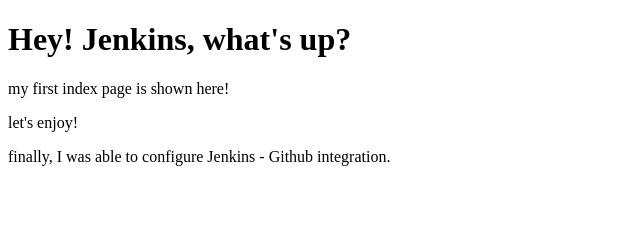
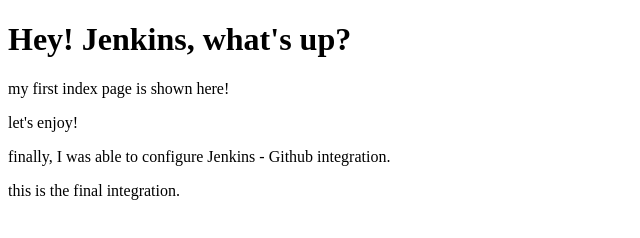
Before and after one commit to kanoloa/sampleJava, a plain HTML site: page index.html in a window 1280 px wide. Shown: the whole page, without its empty margins (0-640 px from the left). Drawn offline with Linux system fonts and the light colour scheme.

```diff
--- a/index.html
+++ b/index.html
@@ -9,5 +9,6 @@
     <p>my first index page is shown here!</p>
     <p>let's enjoy!</p>
     <p>finally, I was able to configure Jenkins - Github integration.</p>
+    <p>this is the final integration.</p>
   </body>
 </html>
```
